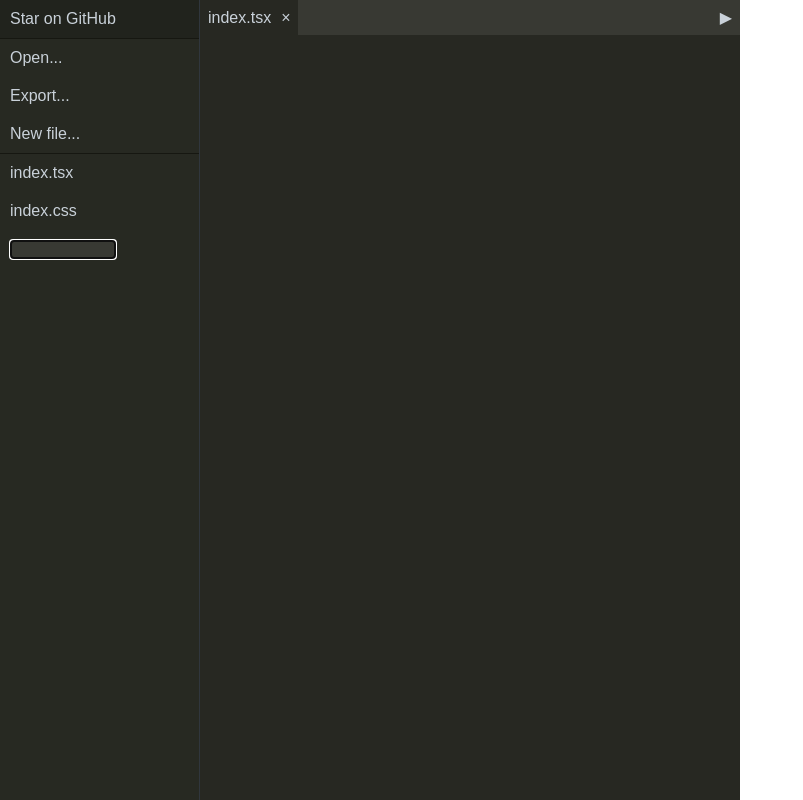
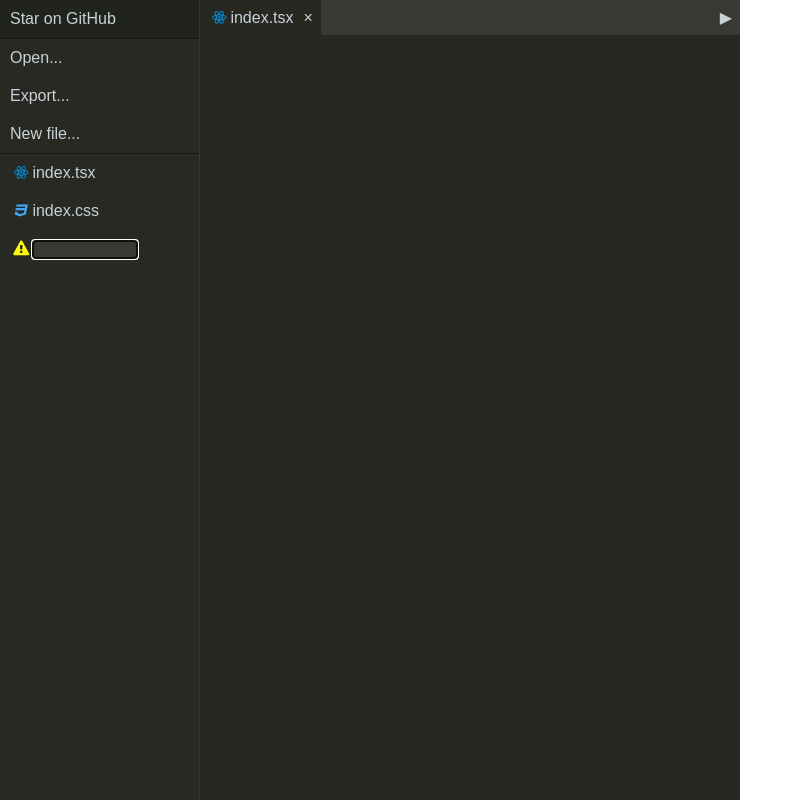
Before and after one commit to tomaswrobel/npm-playground, a website built with Parcel: page index.html in a window 1280 px wide. Both pictures are taken after a click on the item "New file...". Shown: the whole page, without its empty margins (0-803 px from the left). Built offline with nearby package versions, Linux system fonts and the light colour scheme; what @babel/core would draw is missing.

Commit message:
Adding deletion functionality and file icons

```diff
--- a/src/components/file-explorer.ts
+++ b/src/components/file-explorer.ts
@@ -3,6 +3,7 @@ import {FileOpenEvent, FileDeleteEvent} from "../classes/file-events";
 import {saveAs} from "file-saver";
 import css from "bundle-text:../data/css.txt?raw";
 import js from "bundle-text:../data/js.txt?raw";
+import getIcon from "./get-icon";
 
 class FileExplorer extends Component.create({
     tag: "ul",
@@ -34,6 +35,7 @@ class FileExplorer extends Component.create({
             this.saveAs = this.li("Export...", this.download),
             this.newFile = this.li("New file...", () => {
                 const li = this.element.appendChild(document.createElement("li"));
+                li.appendChild(getIcon(""));
                 const input = li.appendChild(document.createElement("input"));
 
                 input.onblur = () => {
@@ -54,7 +56,13 @@ class FileExplorer extends Component.create({
                     }
                 };
 
-                document.activeElement?.blur();
+                input.oninput = () => {
+                    li.replaceChild(getIcon(input.value), li.firstElementChild!);
+                };
+
+                if (document.activeElement instanceof HTMLElement) {
+                    document.activeElement.blur();
+                }
                 input.focus();
             }),
             this.itemsDivider = this.divider()
@@ -76,7 +84,16 @@ class FileExplorer extends Component.create({
         )
 
         for (const file of this.fileSystem.keys()) {
-            this.element.appendChild(this.li(file, this.emit.bind(this, "open", file)));
+            const li = this.element.appendChild(this.li(file, this.emit.bind(this, "open", file)));
+            li.prepend(getIcon(file));
+            const remove = document.createElement("span");
+            remove.classList.add("icon-delete");
+            remove.onclick = () => {
+                this.fileSystem.delete(file);
+                this.emit("delete", file);
+                this.update();
+            };
+            li.append(remove);
         }
     }
 
--- /dev/null
+++ b/src/components/get-icon.ts
@@ -0,0 +1,26 @@
+export default function (fileName: string) {
+    const extension = fileName.split(".").pop() || "";
+    const icon = document.createElement("span");
+
+    switch (extension) {
+        case "js":
+            icon.classList.add("icon-javascript");
+            break;
+        case "ts":
+            icon.classList.add("icon-typescript");
+            break;
+        case "tsx":
+            icon.style.color = "#0288d1";
+        case "jsx":
+            icon.classList.add("icon-react");
+            break;
+        case "css":
+            icon.classList.add("icon-css");
+            break;
+        default:
+            icon.classList.add("icon-unsupported");
+            icon.title = "File not supported. It won't be bundled";
+    }
+
+    return icon;
+}
--- a/src/components/nav.ts
+++ b/src/components/nav.ts
@@ -2,6 +2,8 @@ import Component from "../classes/component";
 import {FileDeleteEvent, FileOpenEvent} from "../classes/file-events";
 import fileExplorer from "./file-explorer";
 import preview from "./preview";
+import "../data/fontello.css";
+import getIcon from "./get-icon";
 
 class Nav extends Component.create({
     tag: "nav",
@@ -34,9 +36,8 @@ class Nav extends Component.create({
         for (const tab of this.tabs) {
             const button = document.createElement("button");
             button.onclick = this.open.bind(this, tab);
-            button.append(tab, this.closeButton(tab));
+            button.append(getIcon(tab), tab, this.closeButton(tab));
             button.dataset.tab = tab;
-
             this.element.appendChild(button);
         }
 
@@ -53,7 +54,9 @@ class Nav extends Component.create({
     }
 
     open(tab: string) {
-        this.tabs.add(tab);
+        if (!this.tabs.has(tab)) {
+            this.tabs.add(tab);
+        }
         this.current = tab;
         this.update();
         this.emit("open", tab);
@@ -74,13 +77,13 @@ class Nav extends Component.create({
         element.classList.add("close");
         element.onclick = () => {
             this.tabs.delete(tab);
-            element.closest("button")!.remove();
 
             if (tab === this.current) {
-                this.current = [...this.tabs][this.tabs.size - 1];
+                this.emit("open", this.current = [...this.tabs][this.tabs.size - 1]);
             }
 
-            this.emit("delete", tab);
+            this.update();
+            this.emit("delete", this.current);
         };
 
         return element;
--- /dev/null
+++ b/src/data/fontello.css
@@ -0,0 +1,80 @@
+@font-face {
+    font-family: 'fontello';
+    src: url('../font/fontello.eot');
+    src: url('../font/fontello.eot#iefix') format('embedded-opentype'),
+        url('../font/fontello.woff2') format('woff2'),
+        url('../font/fontello.woff') format('woff'),
+        url('../font/fontello.ttf') format('truetype'),
+        url('../font/fontello.svg#fontello') format('svg');
+    font-weight: normal;
+    font-style: normal;
+}
+
+[class^="icon-"]:before,
+[class*=" icon-"]:before {
+    font-family: "fontello";
+    font-style: normal;
+    font-weight: normal;
+    speak: never;
+
+    display: inline-block;
+    text-decoration: inherit;
+    width: 1em;
+    margin-right: .2em;
+    text-align: center;
+    /* opacity: .8; */
+
+    /* For safety - reset parent styles, that can break glyph codes*/
+    font-variant: normal;
+    text-transform: none;
+
+    /* fix buttons height, for twitter bootstrap */
+    line-height: 1em;
+
+    /* Animation center compensation - margins should be symmetric */
+    /* remove if not needed */
+    margin-left: .2em;
+
+    /* you can be more comfortable with increased icons size */
+    /* font-size: 120%; */
+
+    /* Font smoothing. That was taken from TWBS */
+    -webkit-font-smoothing: antialiased;
+    -moz-osx-font-smoothing: grayscale;
+
+    /* Uncomment for 3D effect */
+    /* text-shadow: 1px 1px 1px rgba(127, 127, 127, 0.3); */
+}
+
+.icon-delete:before {
+    content: '\e800';
+    color: white;
+}
+
+.icon-unsupported:before {
+    content: '\e801';
+    color: yellow;
+}
+
+.icon-typescript:before {
+    content: '\e802';
+    color: #0288d1;
+}
+
+.icon-react {
+    color: #00bcd4;
+}
+
+.icon-react:before {
+    content: '\e803';
+}
+
+.icon-javascript:before {
+    content: '\e804';
+    color: #ffca28;
+}
+
+.icon-css:before {
+    content: '\e805';
+    color: #42a5f5;
+}
--- a/src/data/style.css
+++ b/src/data/style.css
@@ -120,3 +120,11 @@ li {
 button:not(.active)>.close {
     visibility: hidden;
 }
+
+.icon-delete {
+    float: right;
+}
+
+:not(:hover) > .icon-delete {
+    display: none;
+}
```
Also changed, not shown: src/font/fontello.ttf (added), src/font/fontello.woff (added), src/font/fontello.woff2 (added), 2 other files.
